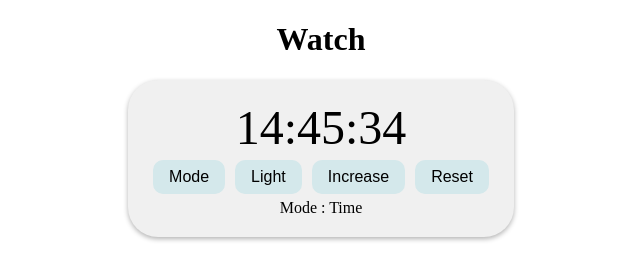
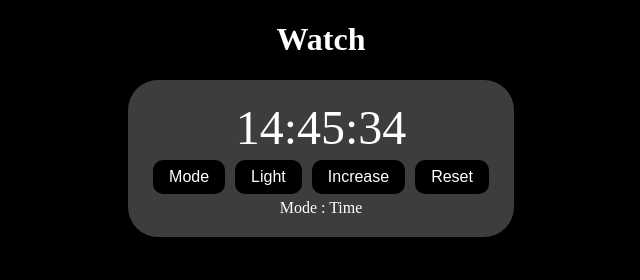
Before and after one commit to MinaYuni/typescript-test, a website built with webpack: page src/index.html in a window 1280 px wide. Both pictures are taken after a click on the button "Light". Shown: the whole page, without its empty margins (319-959 px from the left). Built offline with nearby package versions, Linux system fonts and the light colour scheme.

Commit message:
add dark mode

```diff
--- a/src/index.css
+++ b/src/index.css
@@ -35,6 +35,11 @@ button:hover {
 }
 
 /* dark mode styles */
+body.dark-mode {
+  background-color: #000;
+  color: #fff;
+}
+
 .dark-mode .watch {
   background-color: #3d3d3d;
   color: #fff;
--- a/src/index.ts
+++ b/src/index.ts
@@ -1,6 +1,6 @@
 import "./index.css";
 
-let watchContainer = document.querySelector(".watch");
+let bodyContainer = document.querySelector("body");
 let timeText = document.querySelector(".time");
 let modeText = document.querySelector(".currentMode");
 let modeButton = document.querySelector(".mode");
@@ -61,6 +61,7 @@ function increaseTime() {
  */
 function changeLightMode() {
   isLightMode = !isLightMode;
+  bodyContainer.classList.toggle("dark-mode");
 }
 
 /**
```
